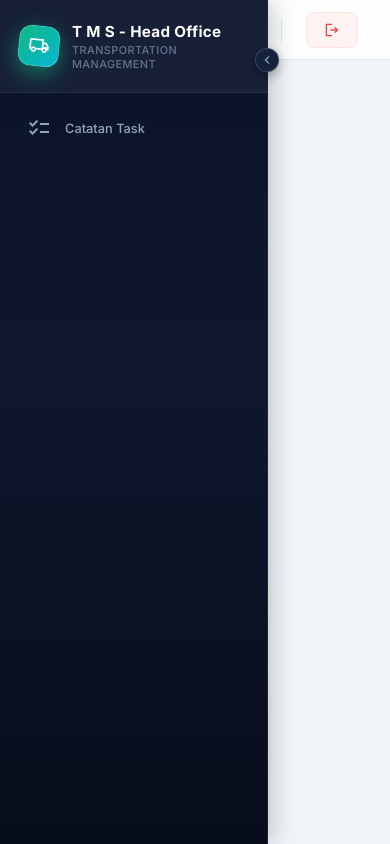
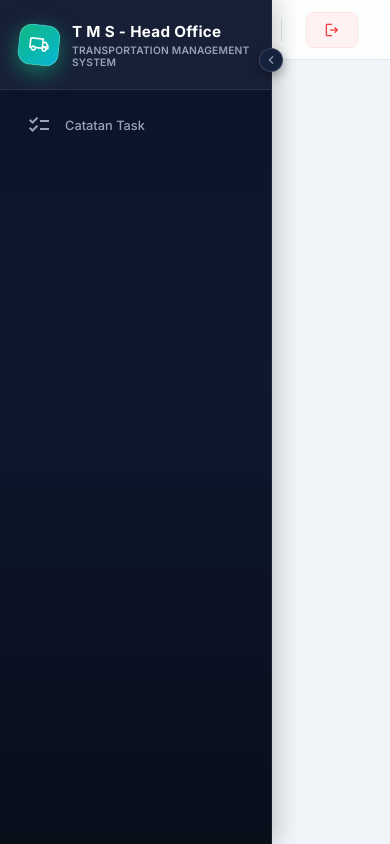
Before and after one commit to dhanielomarthinz-130/driverheadoffice, a PHP site: page /sidebar.php in a window 390 px wide. Run offline with PHP 8.4, Linux system fonts and the light colour scheme.

Commit message:
Update: Add System to subtitle, brighten color, and shorten menu to Pakai & Lepas Mobil

```diff
--- a/sidebar.php
+++ b/sidebar.php
@@ -52,7 +52,7 @@ $is_mgmt_open = (
         </div>
         <div class="sidebar-brand-text">
             <strong>T M S - Head Office</strong>
-            <small>Transportation Management</small>
+            <small>Transportation Management System</small>
         </div>
     </a>
 
@@ -131,9 +131,9 @@ $is_mgmt_open = (
                     <?php if (canAccessMenu('report_vehicles') || canAccessMenu('vehicles') || $role === 'admin' || $role === 'controller'): ?>
                         <a href="report_vehicles"
                             class="nav-link <?php echo ($current_page == 'report_vehicles.php') ? 'active' : ''; ?>"
-                            data-tooltip="Report Pakai & Lepas Mobil">
+                            data-tooltip="Pakai & Lepas Mobil">
                             <span class="material-symbols-outlined nav-icon">directions_car</span>
-                            <span class="nav-text">Report Pakai & Lepas Mobil</span>
+                            <span class="nav-text">Pakai & Lepas Mobil</span>
                         </a>
                     <?php endif; ?>
                 </div>
--- a/style.css
+++ b/style.css
@@ -78,8 +78,8 @@ body {
 
 /* ===== SIDEBAR ===== */
 .sidebar {
-    width: 268px;
-    min-width: 268px;
+    width: 272px;
+    min-width: 272px;
     background: var(--sidebar-bg-gradient);
     display: flex;
     flex-direction: column;
@@ -254,11 +254,11 @@ body {
 }
 
 .sidebar-brand-text small {
-    font-size: 0.68rem;
-    color: #64748b;
-    font-weight: 500;
-    margin-top: 2px;
-    letter-spacing: 0.04em;
+    font-size: 0.64rem;
+    color: #94a3b8;
+    font-weight: 600;
+    margin-top: 3px;
+    letter-spacing: 0.02em;
     text-transform: uppercase;
 }
 
@@ -719,7 +719,7 @@ body {
     position: fixed;
     top: 0;
     right: 0;
-    left: 268px;
+    left: 272px;
     /* Matches sidebar width */
     height: 60px;
     background: rgba(255, 255, 255, 0.85);
```
